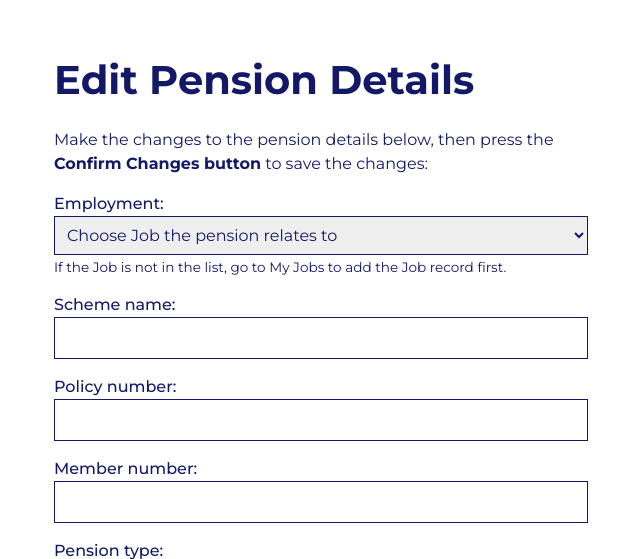
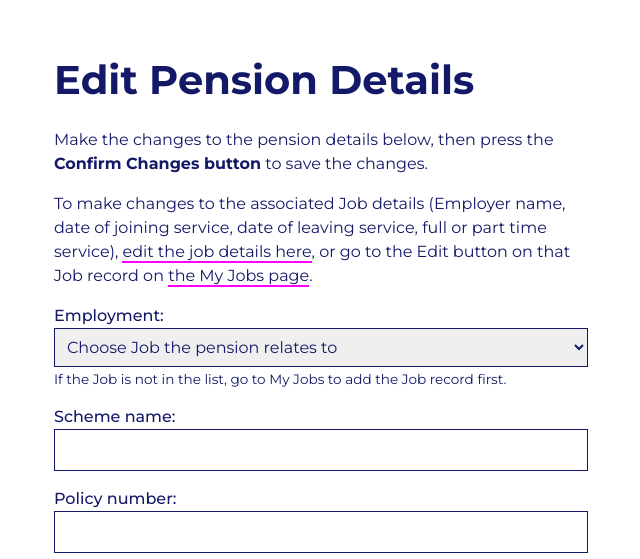
Before and after one commit to Fiona-T/pension-pal, a Django app: template templates/edit-pension.html in a window 1280 px wide. Shown: the part 181-740 px from the top of the page, without its empty margins (319-959 px from the left). Run offline with Django 3.2, Linux system fonts and the light colour scheme; the template is opened without the code that fills it: values that come from a table or form of the project are taken from there, others are empty; some libraries are stand-ins or nearby versions.

Commit message:
feat: update edit-pension.html to include direct link to the edit page for the associated job

```diff
--- a/templates/edit-pension.html
+++ b/templates/edit-pension.html
@@ -23,8 +23,11 @@
                     <!-- Edit Pension section and form -->
                     <h1 class="mb-4">Edit Pension Details</h1>
                     <p>Make the changes to the pension details below, then press the <strong>Confirm Changes
-                            button</strong> to save the
-                        changes:</p>
+                            button</strong> to save the changes.</p>
+                    <p>To make changes to the associated Job details (Employer name, date of joining service,
+                        date of leaving service, full or part time service), <a href="{% url 'edit_job' job.id %}">edit
+                            the job details here</a>, or go to the Edit button on that Job record on <a
+                            href="{% url 'my_jobs' %}">the My Jobs page</a>.</p>
                     <form action="" method="POST" class="user-form" enctype="multipart/form-data">
                         {% csrf_token %}
                         {{ form.as_p }}
```
